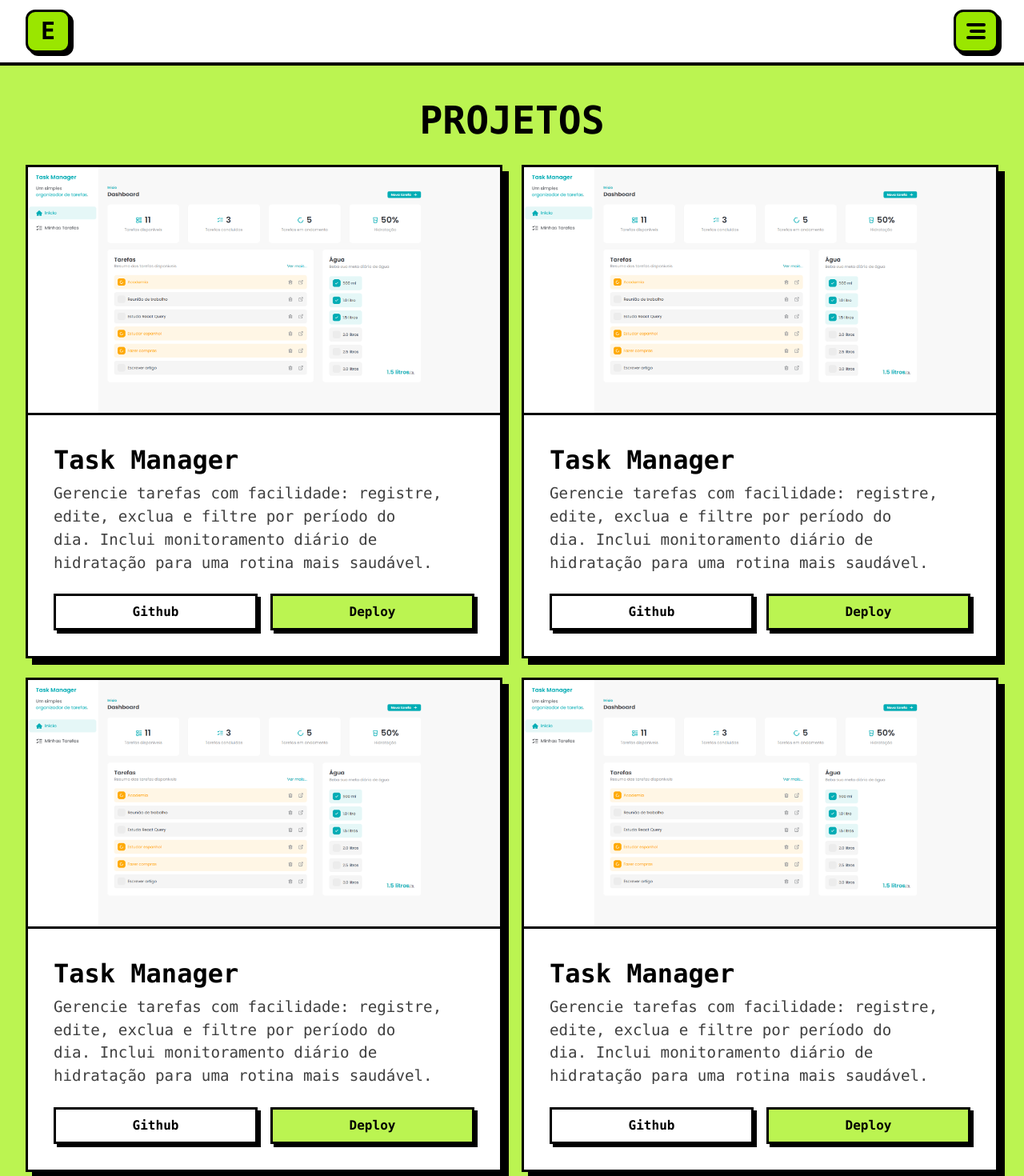
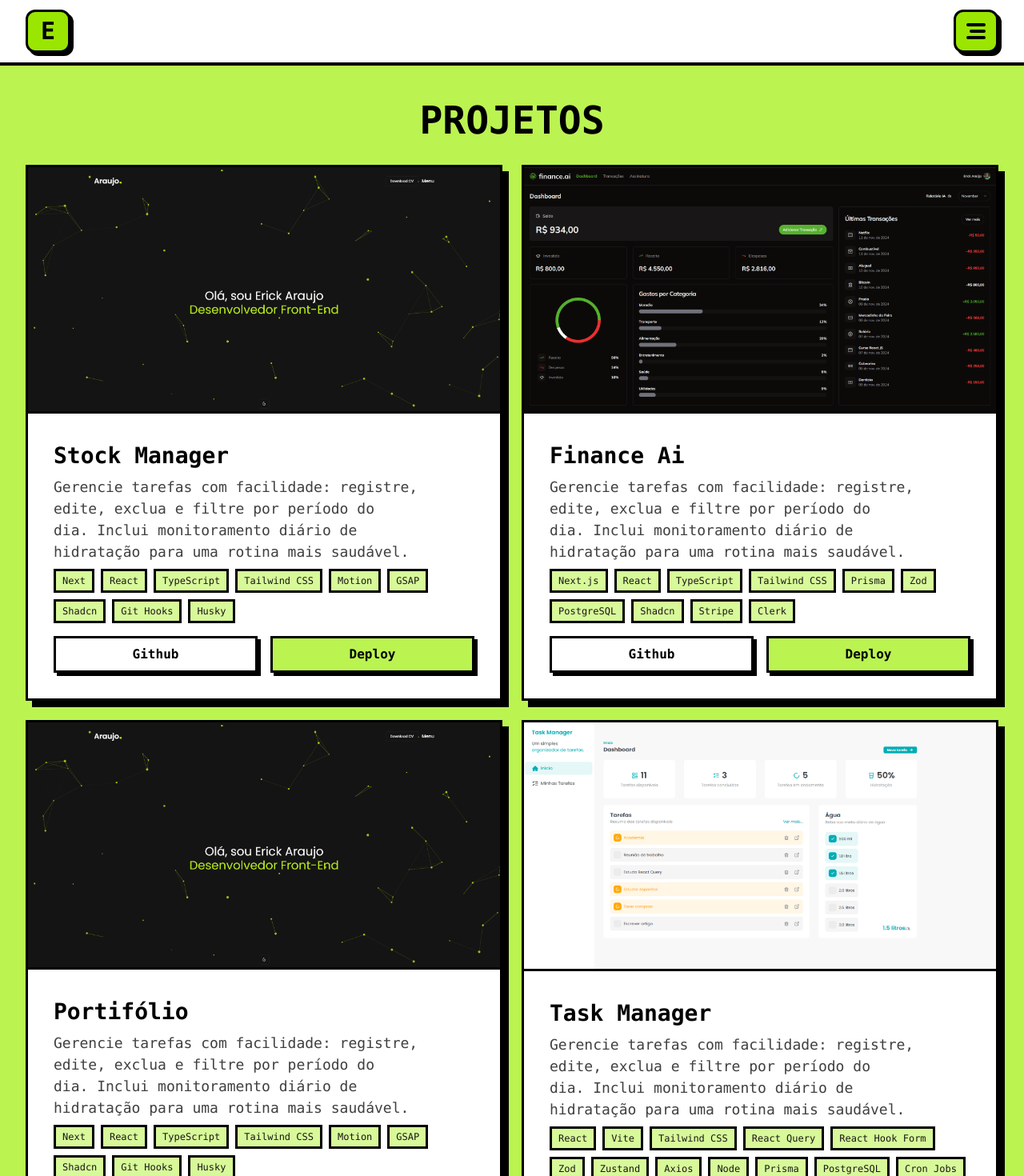
Before and after one commit to araujoerick/portfolio, a Next.js app: page /projetos in a window 1280 px wide. Shown: the top 1470 px of the page at 80% size. Built offline with nearby package versions, Linux system fonts and the light colour scheme.

Commit message:
✨ feat: add ProjectCards to Projetos page

```diff
--- a/src/app/projetos/page.tsx
+++ b/src/app/projetos/page.tsx
@@ -1,175 +1,27 @@
-import Image from "next/image";
 import Link from "next/link";
+import ProjectCards from "./components/project-cards";
+import { FaGithub } from "react-icons/fa6";
 
 const Projetos = () => {
   return (
     <section className="min-h-[calc(100vh-82px)] w-full bg-lime-300 p-8 select-none">
       <div className="container mx-auto flex flex-col items-center justify-center gap-5">
-        <h1 className="text-[clamp(2rem,4vw,3rem)] font-semibold text-black uppercase">
+        <h1 className="text-[clamp(2.25rem,4vw,3rem)] font-semibold text-black uppercase">
           Projetos
         </h1>
 
-        <div className="grid grid-cols-[repeat(auto-fit,minmax(300px,1fr))] gap-6 lg:max-[1350px]:grid-cols-2">
-          <div className="bento-transition neo-border neo-shadow bg-white">
-            <div className="overflow-hidden border-b-3 border-black">
-              <Image
-                src="/projects/task-manager.png"
-                alt="Task Manager"
-                width={600}
-                height={300}
-                className="overflow-hidden object-cover transition-all duration-300 hover:scale-[1.05]"
-              />
-            </div>
+        <ProjectCards />
 
-            <div className="flex flex-col justify-center gap-6 bg-white p-8">
-              <div className="space-y-1">
-                <h3 className="text-[clamp(1.5rem,4vw,2rem)] font-semibold text-black">
-                  Task Manager
-                </h3>
-
-                <p className="w-full text-[clamp(1rem,1.5vw,1.25rem)] text-balance text-neutral-700">
-                  Gerencie tarefas com facilidade: registre, edite, exclua e
-                  filtre por período do dia. Inclui monitoramento diário de
-                  hidratação para uma rotina mais saudável.
-                </p>
-              </div>
-
-              <div className="flex items-center justify-center gap-4">
-                <Link href="/" className="w-full">
-                  <button className="btn-secondary w-full cursor-pointer bg-white px-4 py-2 text-black">
-                    Github
-                  </button>
-                </Link>
-                <Link href="#" className="w-full">
-                  <button className="btn-secondary w-full cursor-pointer bg-lime-300 px-4 py-2 text-black">
-                    Deploy
-                  </button>
-                </Link>
-              </div>
-            </div>
-          </div>
-
-          <div className="bento-transition neo-border neo-shadow bg-white">
-            <div className="overflow-hidden border-b-3 border-black">
-              <Image
-                src="/projects/task-manager.png"
-                alt="Task Manager"
-                width={600}
-                height={300}
-                className="overflow-hidden object-cover transition-all duration-300 hover:scale-[1.05]"
-              />
-            </div>
-
-            <div className="flex flex-col justify-center gap-6 bg-white p-8">
-              <div className="space-y-1">
-                <h3 className="text-[clamp(1.5rem,4vw,2rem)] font-semibold text-black">
-                  Task Manager
-                </h3>
-
-                <p className="w-full text-[clamp(1rem,1.5vw,1.25rem)] text-balance text-neutral-700">
-                  Gerencie tarefas com facilidade: registre, edite, exclua e
-                  filtre por período do dia. Inclui monitoramento diário de
-                  hidratação para uma rotina mais saudável.
-                </p>
-              </div>
-
-              <div className="flex items-center justify-center gap-4">
-                <Link href="/" className="w-full">
-                  <button className="btn-secondary w-full cursor-pointer bg-white px-4 py-2 text-black">
-                    Github
-                  </button>
-                </Link>
-                <Link href="#" className="w-full">
-                  <button className="btn-secondary w-full cursor-pointer bg-lime-300 px-4 py-2 text-black">
-                    Deploy
-                  </button>
-                </Link>
-              </div>
-            </div>
-          </div>
-
-          <div className="bento-transition neo-border neo-shadow bg-white">
-            <div className="overflow-hidden border-b-3 border-black">
-              <Image
-                src="/projects/task-manager.png"
-                alt="Task Manager"
-                width={600}
-                height={300}
-                className="overflow-hidden object-cover transition-all duration-300 hover:scale-[1.05]"
-              />
-            </div>
-
-            <div className="flex flex-col justify-center gap-6 bg-white p-8">
-              <div className="space-y-1">
-                <h3 className="text-[clamp(1.5rem,4vw,2rem)] font-semibold text-black">
-                  Task Manager
-                </h3>
-
-                <p className="w-full text-[clamp(1rem,1.5vw,1.25rem)] text-balance text-neutral-700">
-                  Gerencie tarefas com facilidade: registre, edite, exclua e
-                  filtre por período do dia. Inclui monitoramento diário de
-                  hidratação para uma rotina mais saudável.
-                </p>
-              </div>
-
-              <div className="flex items-center justify-center gap-4">
-                <Link href="/" className="w-full">
-                  <button className="btn-secondary w-full cursor-pointer bg-white px-4 py-2 text-black">
-                    Github
-                  </button>
-                </Link>
-                <Link href="#" className="w-full">
-                  <button className="btn-secondary w-full cursor-pointer bg-lime-300 px-4 py-2 text-black">
-                    Deploy
-                  </button>
-                </Link>
-              </div>
-            </div>
-          </div>
-
-          <div className="bento-transition neo-border neo-shadow bg-white">
-            <div className="overflow-hidden border-b-3 border-black">
-              <Image
-                src="/projects/task-manager.png"
-                alt="Task Manager"
-                width={600}
-                height={300}
-                className="overflow-hidden object-cover transition-all duration-300 hover:scale-[1.05]"
-              />
-            </div>
-
-            <div className="flex flex-col justify-center gap-6 bg-white p-8">
-              <div className="space-y-1">
-                <h3 className="text-[clamp(1.5rem,4vw,2rem)] font-semibold text-black">
-                  Task Manager
-                </h3>
-
-                <p className="w-full text-[clamp(1rem,1.5vw,1.25rem)] text-balance text-neutral-700">
-                  Gerencie tarefas com facilidade: registre, edite, exclua e
-                  filtre por período do dia. Inclui monitoramento diário de
-                  hidratação para uma rotina mais saudável.
-                </p>
-              </div>
-
-              <div className="flex items-center justify-center gap-4">
-                <Link href="/" className="w-full">
-                  <button className="btn-secondary w-full cursor-pointer bg-white px-4 py-2 text-black">
-                    Github
-                  </button>
-                </Link>
-                <Link href="#" className="w-full">
-                  <button className="btn-secondary w-full cursor-pointer bg-lime-300 px-4 py-2 text-black">
-                    Deploy
-                  </button>
-                </Link>
-              </div>
-            </div>
-          </div>
-        </div>
-
-        <button className="btn-secondary mt-10 w-[clamp(300px,30vw,500px)] cursor-pointer bg-neutral-800 p-4 text-white">
-          Ver mais projetos
-        </button>
+        <Link
+          href="https://www.github.com/araujoerick"
+          target="_blank"
+          rel="noopener noreferrer"
+        >
+          <button className="btn-secondary mt-10 flex w-[clamp(300px,30vw,500px)] cursor-pointer items-center justify-center gap-2 bg-neutral-800 p-4 text-white">
+            <FaGithub />
+            Ver mais projetos
+          </button>
+        </Link>
       </div>
     </section>
   );
```
